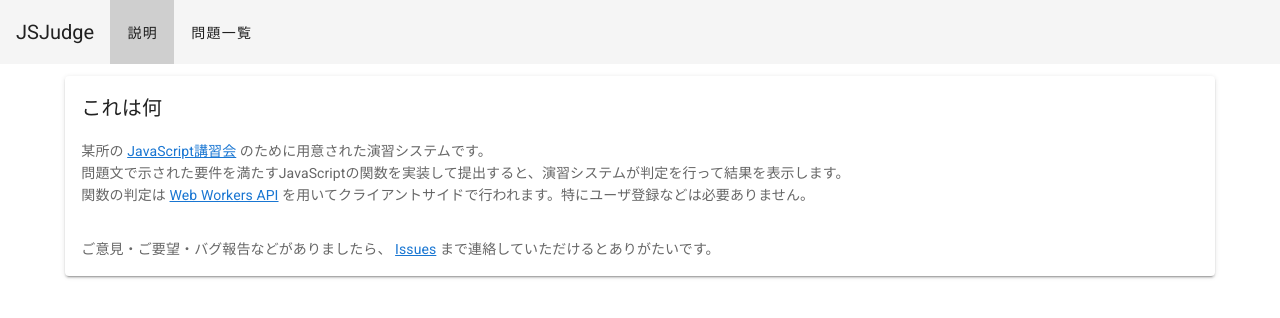
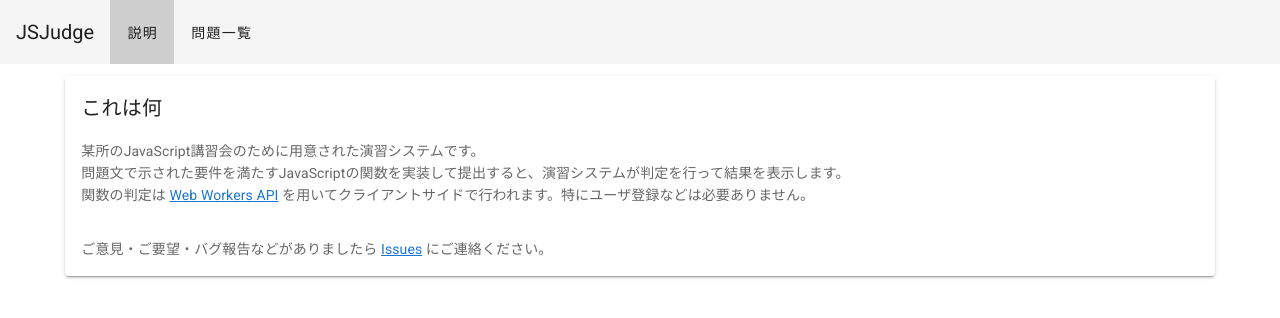
Before and after one commit to roodni/jsjudge, a Vue app: page / in a window 1280 px wide. Shown: the top 318 px of the page. Built offline with nearby package versions, Linux system fonts and the light colour scheme.

Commit message:
トップページ更新

```diff
--- a/src/components/page-top.vue
+++ b/src/components/page-top.vue
@@ -2,18 +2,16 @@
   <v-card>
     <v-card-title>これは何</v-card-title>
     <v-card-text>
-      某所の
-      <a href="https://roodni.github.io/javascript-lecture/">JavaScript講習会</a>
-      のために用意された演習システムです。<br>
+      某所のJavaScript講習会のために用意された演習システムです。<br>
       問題文で示された要件を満たすJavaScriptの関数を実装して提出すると、演習システムが判定を行って結果を表示します。<br>
       関数の判定は
       <a href="https://developer.mozilla.org/ja/docs/Web/API/Web_Workers_API">Web Workers API</a>
       を用いてクライアントサイドで行われます。特にユーザ登録などは必要ありません。
     </v-card-text>
     <v-card-text>
-      ご意見・ご要望・バグ報告などがありましたら、
+      ご意見・ご要望・バグ報告などがありましたら
       <a href="https://github.com/roodni/jsjudge/issues">Issues</a>
-      まで連絡していただけるとありがたいです。
+      にご連絡ください。
     </v-card-text>
   </v-card>
 </template>
```
